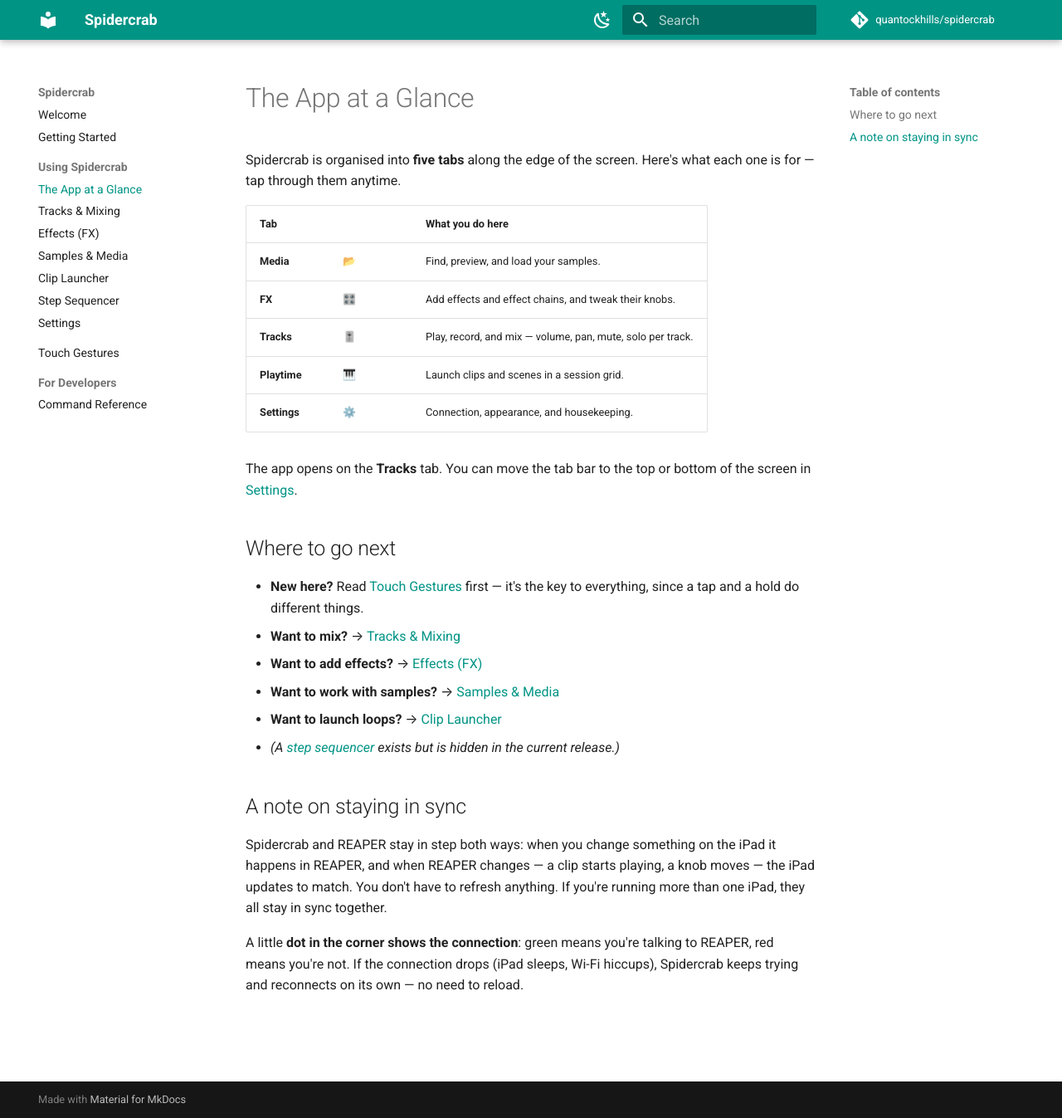
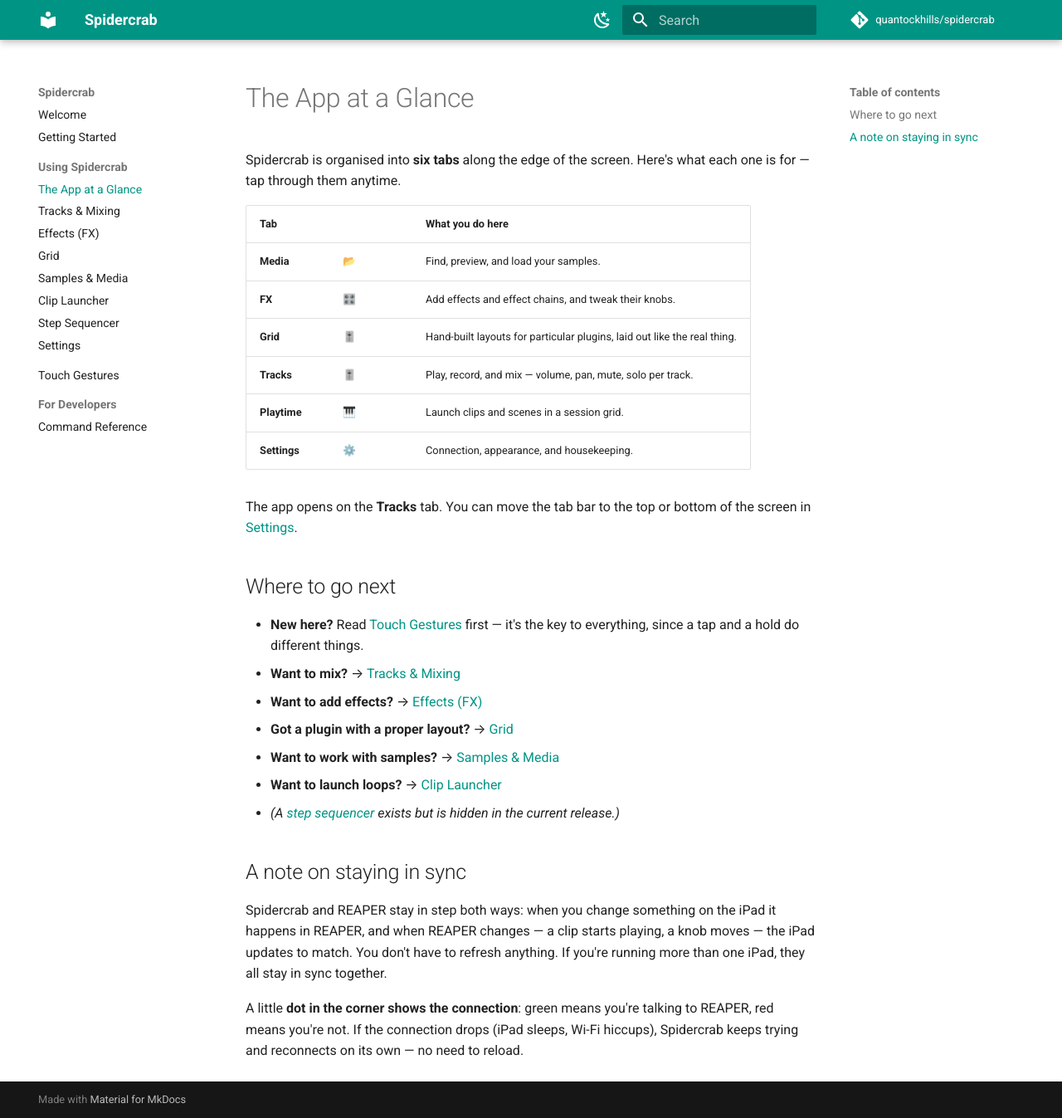
Before and after one commit to quantockhills/spidercrab, an MkDocs documentation site: the page built from docs/features/README.md, in a window 1280 px wide and 1347 px high. Shown: the whole window at 83% size. Built offline with MkDocs 1.6.1 and Material for MkDocs 9.7.7, drawn with Linux system fonts in a browser that asks for light colours; comment, search, counter and statistics services are not loaded.

Commit message:
docs: document the Grid tab
A new page under Using Spidercrab, in the nav beside the FX tab it
complements: what a layout is, how to find plugins that have one, the
gestures, and the four things a layout can do that a slider list cannot --
draw a waveshaper's curve, fold modulation back onto the knob it belongs to,
draw a sequencer as a grid, and reach controls the plugin itself hides.

Also covers patched copies, since the [Spidercrab] suffix in REAPER's plugin
list is otherwise unexplained, and how to add a layout for something new.

The overview page said five tabs and now says six. Two lines in the README:
one in What it does, one link under Documentation.

Co-Authored-By: Claude Opus 5 <noreply@anthropic.com>

```diff
--- a/docs/features/README.md
+++ b/docs/features/README.md
@@ -1,11 +1,12 @@
 # The App at a Glance
 
-Spidercrab is organised into **five tabs** along the edge of the screen. Here's what each one is for — tap through them anytime.
+Spidercrab is organised into **six tabs** along the edge of the screen. Here's what each one is for — tap through them anytime.
 
 | Tab | | What you do here |
 |-----|-----|------------------|
 | **Media** | 📂 | Find, preview, and load your samples. |
 | **FX** | 🎛️ | Add effects and effect chains, and tweak their knobs. |
+| **Grid** | 🎚️ | Hand-built layouts for particular plugins, laid out like the real thing. |
 | **Tracks** | 🎚️ | Play, record, and mix — volume, pan, mute, solo per track. |
 | **Playtime** | 🎹 | Launch clips and scenes in a session grid. |
 | **Settings** | ⚙️ | Connection, appearance, and housekeeping. |
@@ -17,6 +18,7 @@ The app opens on the **Tracks** tab. You can move the tab bar to the top or bott
 - **New here?** Read [Touch Gestures](../gestures.md) first — it's the key to everything, since a tap and a hold do different things.
 - **Want to mix?** → [Tracks & Mixing](tracks.md)
 - **Want to add effects?** → [Effects (FX)](fx.md)
+- **Got a plugin with a proper layout?** → [Grid](grid.md)
 - **Want to work with samples?** → [Samples & Media](media.md)
 - **Want to launch loops?** → [Clip Launcher](playtime.md)
 - *(A [step sequencer](sequencer.md) exists but is hidden in the current release.)*
--- a/mkdocs.yml
+++ b/mkdocs.yml
@@ -57,6 +57,7 @@ nav:
       - The App at a Glance: features/README.md
       - Tracks & Mixing: features/tracks.md
       - Effects (FX): features/fx.md
+      - Grid: features/grid.md
       - Samples & Media: features/media.md
       - Clip Launcher: features/playtime.md
       - Step Sequencer: features/sequencer.md
```
Also changed, not shown: README.md (+3 -1 lines), docs/features/grid.md (added, +51 -0 lines).
